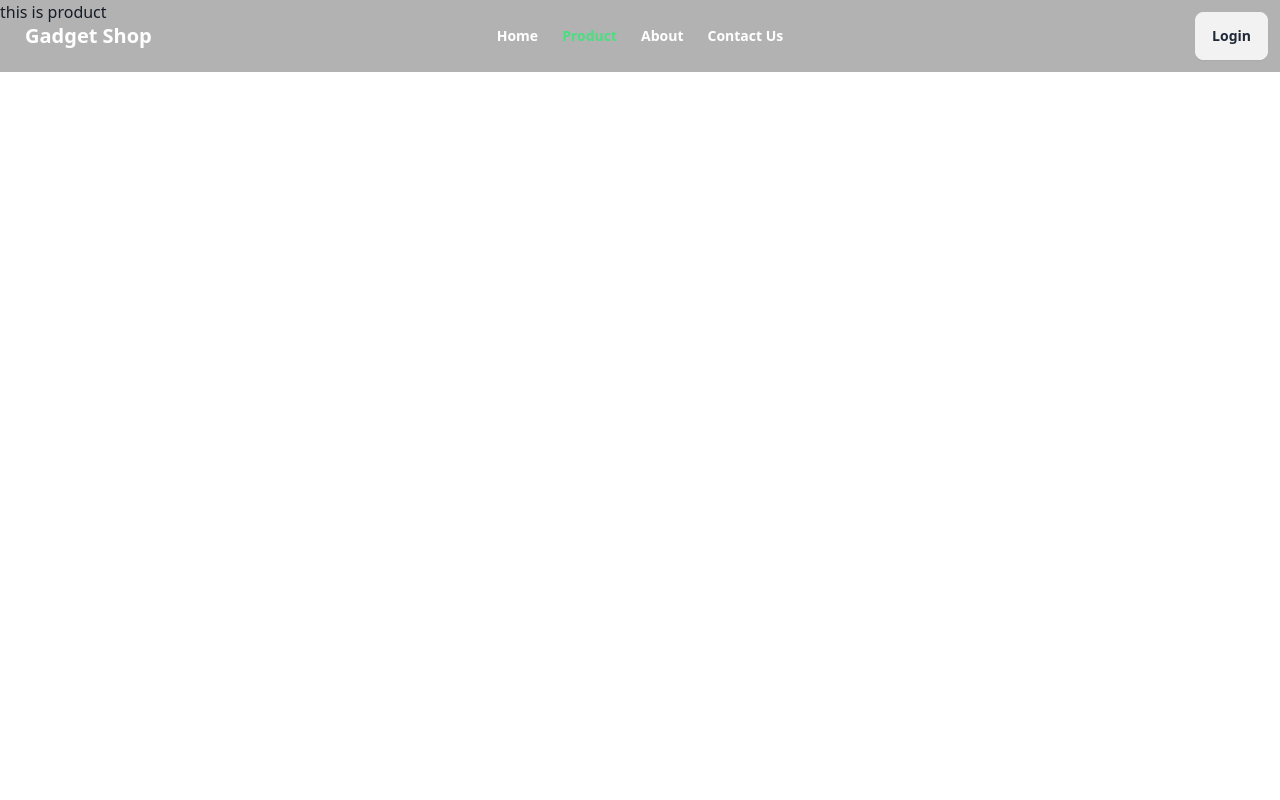
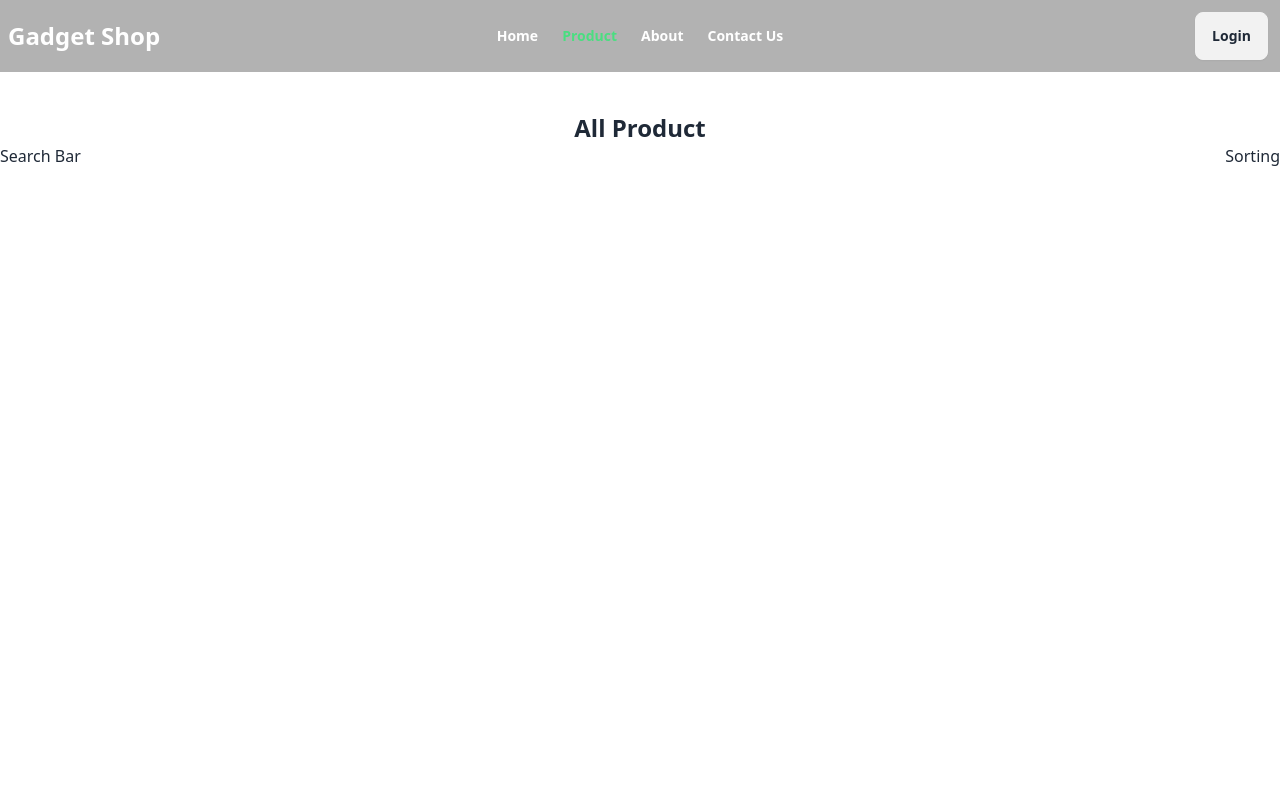
Before and after one commit to humainislam11/Gadget-Galaxy-cliend, a React (Vite) app: page /product in a window 1280 px wide. Shown: the top 800 px of the page. Built offline with nearby package versions, Linux system fonts and the light colour scheme; no server answers.

Commit message:
get product data

```diff
--- a/src/Components/Navbar.jsx
+++ b/src/Components/Navbar.jsx
@@ -52,7 +52,7 @@ const Navbar = () => {
         }
       </ul>
     </div>
-    <a className="btn btn-ghost text-xl">Gadget Shop</a>
+    <a className="text-2xl font-bold">Gadget Shop</a>
   </div>
   <div className="navbar-center hidden lg:flex">
     <ul className="menu menu-horizontal px-1 gap-6">
--- a/src/Pages/Product.jsx
+++ b/src/Pages/Product.jsx
@@ -1,8 +1,12 @@
 
 const Product = () => {
     return (
-        <div>
-            <h1>this is product</h1>
+        <div className="container mx-auto">
+            <h1 className="text-center pt-28 font-semibold text-2xl">All Product</h1>
+            <div className="lg:flex w-full justify-between items-center">
+                <h1>Search Bar</h1>
+                <h1>Sorting</h1>
+            </div>
         </div>
     );
 };
--- a/src/Pages/dashboard/seller/AddProduct.jsx
+++ b/src/Pages/dashboard/seller/AddProduct.jsx
@@ -112,7 +112,7 @@ const AddProduct = () => {
                         <label className="label">
                             <span className="label-text text-[17px] text-lime-600 font-semibold">Image</span>
                         </label>
-                        <input type="number" placeholder="Image" name="image" className="input input-bordered w-full required" />
+                        <input type="text" placeholder="Image" name="image" className="input input-bordered w-full required" />
                     </div>
 
 
```
